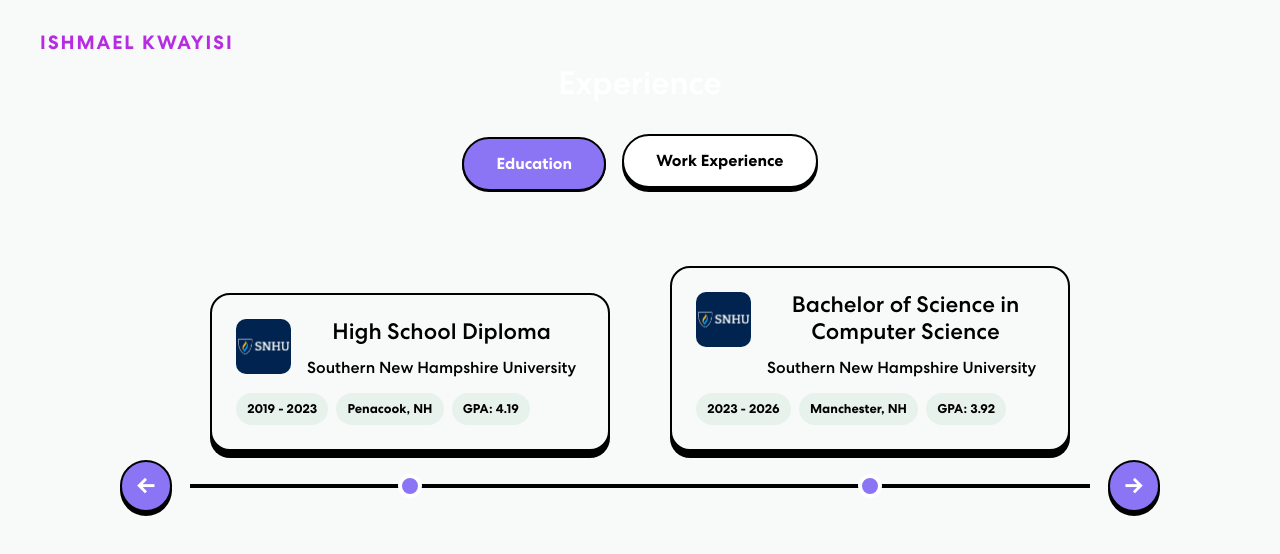
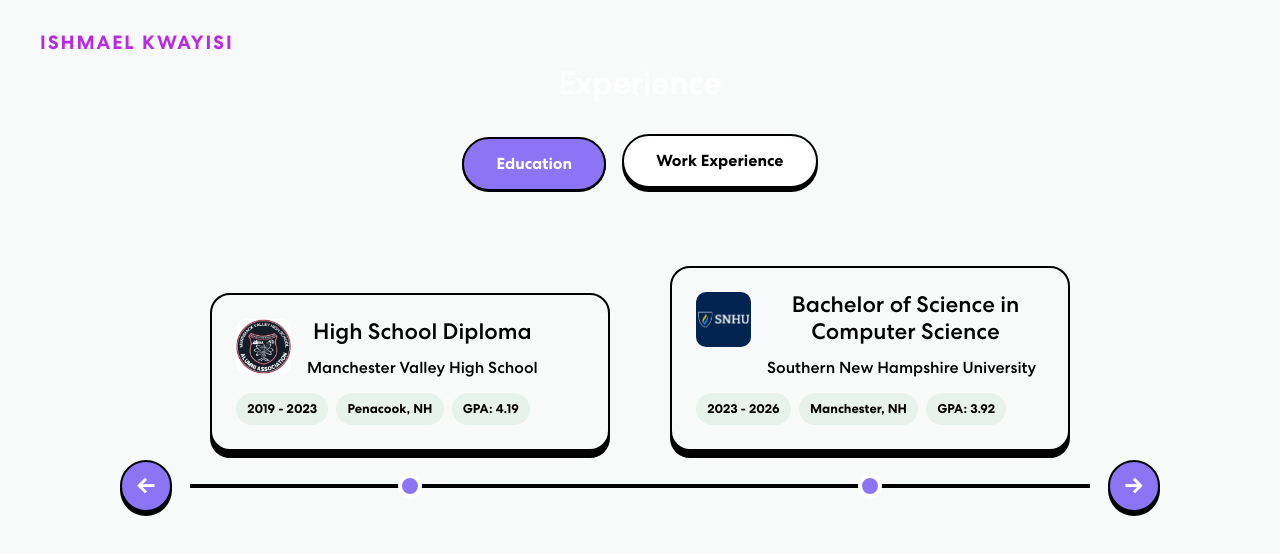
Before and after one commit to IshKwayisi1232004/Career_Portfolio, a React (Vite) app in the folder personal-portfolio-vite/: page /experience in a window 1280 px wide. Shown: the top 554 px of the page. Built offline with nearby package versions, Linux system fonts and the light colour scheme.

Commit message:
fix: high school logo image on the education experience

```diff
--- a/personal-portfolio-vite/src/components/ExperiencePage.jsx
+++ b/personal-portfolio-vite/src/components/ExperiencePage.jsx
@@ -5,6 +5,7 @@ import snhuLogo from "../assets/SNHU-logo.png";
 import gatechLogo from "../assets/GaTech-logo.png";
 import marketBasketLogo from "../assets/Market-Basket-Logo.png";
 import jerseyMikesLogo from "../assets/JerseyMikes-logo.png";
+import mvhsLogo from "../assets/MVHS.jpg";
 
 export const Experience = () => {
 
@@ -58,11 +59,11 @@ export const Experience = () => {
                             <div className="timeline-item">
                                 <div className="timeline-card">
                                     <div className="timeline-card-header">
-                                        <img src={snhuLogo} alt="SNHU Logo" className="timeline-logo" />
+                                        <img src={mvhsLogo} alt="MVHS Logo" className="timeline-logo" />
 
                                         <div>
                                             <h2>High School Diploma</h2>
-                                            <h3>Southern New Hampshire University</h3>
+                                            <h3>Manchester Valley High School</h3>
                                         </div>
                                     </div>
 
```
Also changed, not shown: personal-portfolio-vite/src/assets/MVHS.jpg (added).
